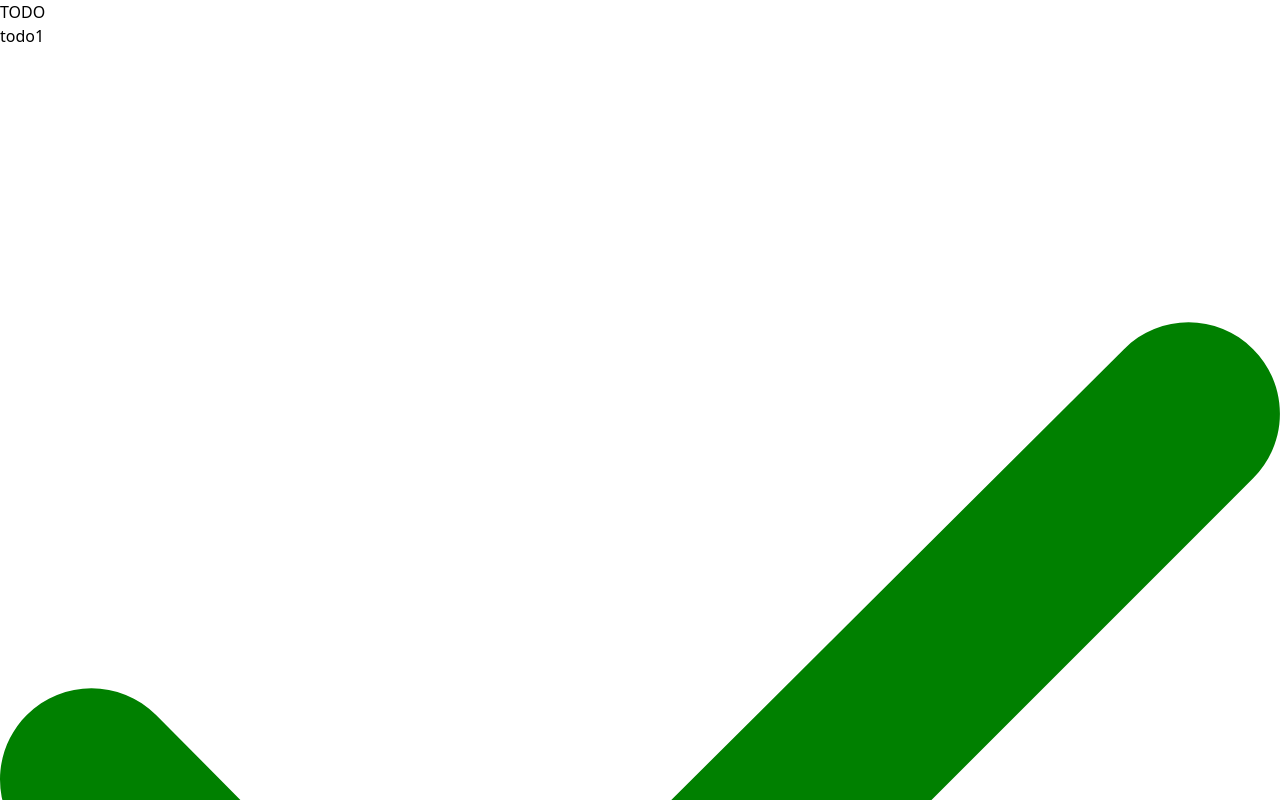
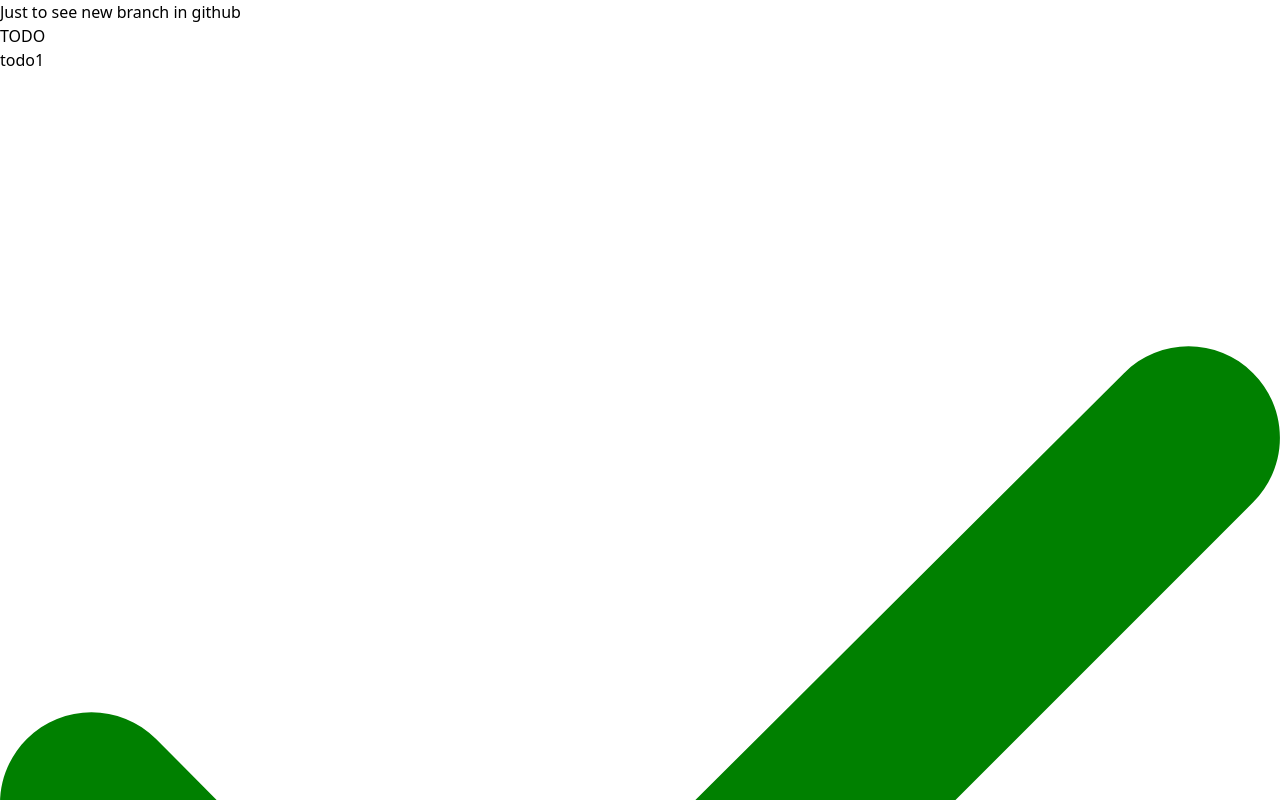
Before and after one commit to anupal-cpu/vite_tailwind, a website built with Vite: page index.html in a window 1280 px wide. Shown: the top 800 px of the page. Built offline with nearby package versions, Linux system fonts and the light colour scheme.

Commit message:
this is just a test, just to see new branch

```diff
--- a/index.html
+++ b/index.html
@@ -9,6 +9,7 @@
   </head>
   <body>
     <main class="all--content flex justify-center items-center w-full h-screen">
+      Just to see new branch in github
       <div class="w-60 h-80 container flex flex-col border border-slate-600">
         <header class="heading w-full flex justify-center pt-2 items-center">
           <h1 class="heading--text text-orange-500">TODO</h1>
```
